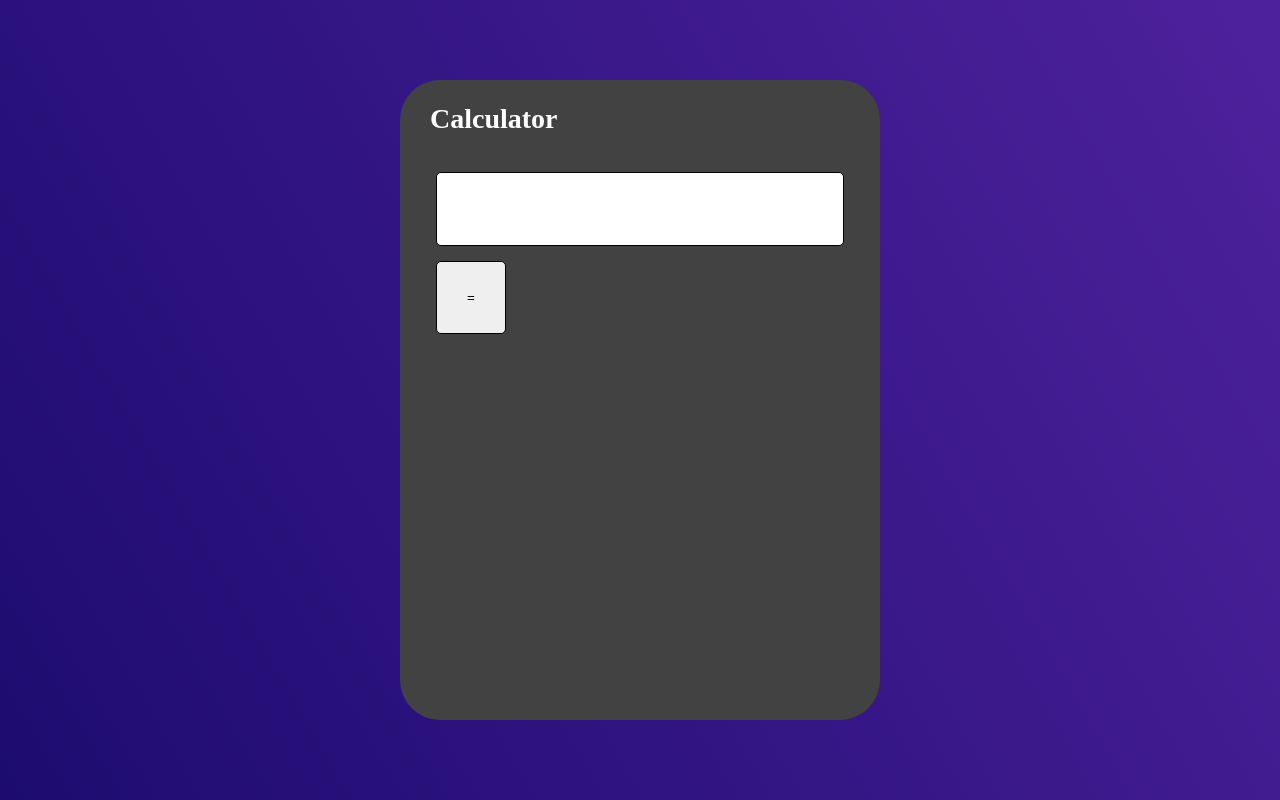
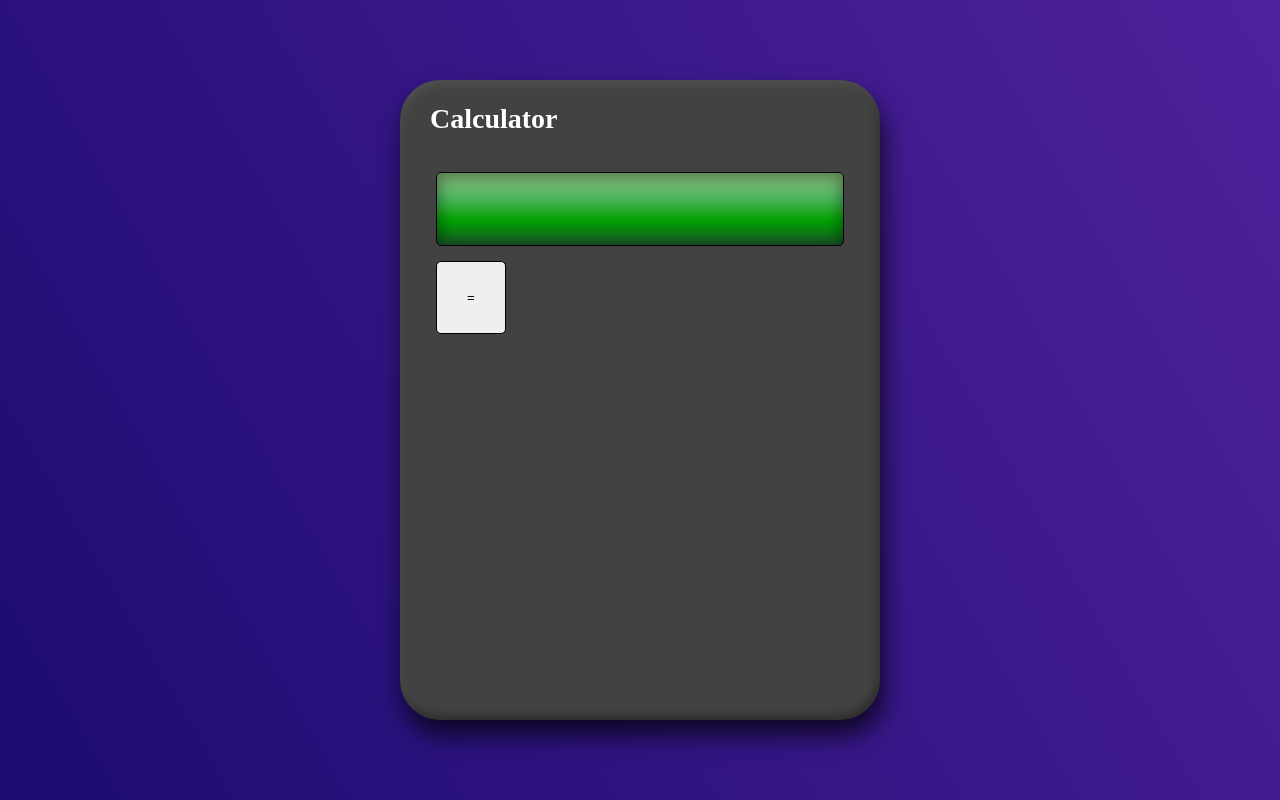
Before and after one commit to BasemGhasan/Calculator, a React (Vite) app: page / in a window 1280 px wide. Built offline with nearby package versions, Linux system fonts and the light colour scheme.

Commit message:
Add Digital-7 font & implement 3D styles for calculator's screen & body

```diff
--- a/src/styles/app.css
+++ b/src/styles/app.css
@@ -16,6 +16,7 @@ body{
   width: 60vh;
   height: 80vh;
   border-radius: 40px;
+  box-shadow: 4px 15px 25px rgba(0, 0, 0, 0.7), inset 2px 4px 10px rgba(255, 255, 255, 0.1), inset -2px -4px 10px rgba(0, 0, 0, 0.4);
 }
 .calculator-header {
   margin-left: 30px;
--- a/src/styles/components.css
+++ b/src/styles/components.css
@@ -1,17 +1,28 @@
-.input-screen, button {
+@font-face {
+    font-family: "Digital-7";
+    src: url("../assets/fonts/digital-7.regular.ttf") format("truetype");
+}
+
+.input-screen,
+button {
     border: solid 1px;
     border-radius: 5px;
     border-color: black;
     padding: 0%;
 }
+
 .input-screen {
     grid-column-start: 1;
     grid-column-end: 6;
     outline: 0;
-    font-size: 35px;
+    font-size: 40px;
+    font-family: "Digital-7", sans-serif;
     direction: rtl;
     padding: 0px 10px;
+    background: linear-gradient(180deg, #96ce86, #51b662, #01a001, #185626);
+    box-shadow: inset 0px 4px 18px rgba(0, 0, 0, 0.5);
 }
+
 .button {
     cursor: pointer;
 }
```
Also changed, not shown: src/assets/fonts/digital-7.regular.ttf (added).
